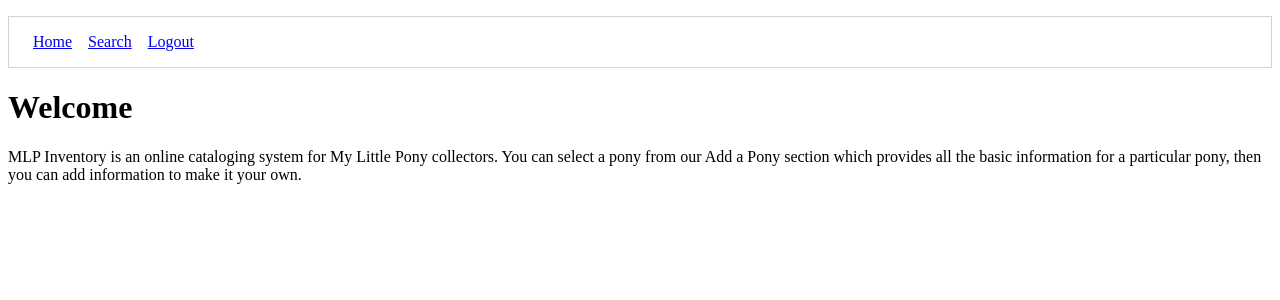
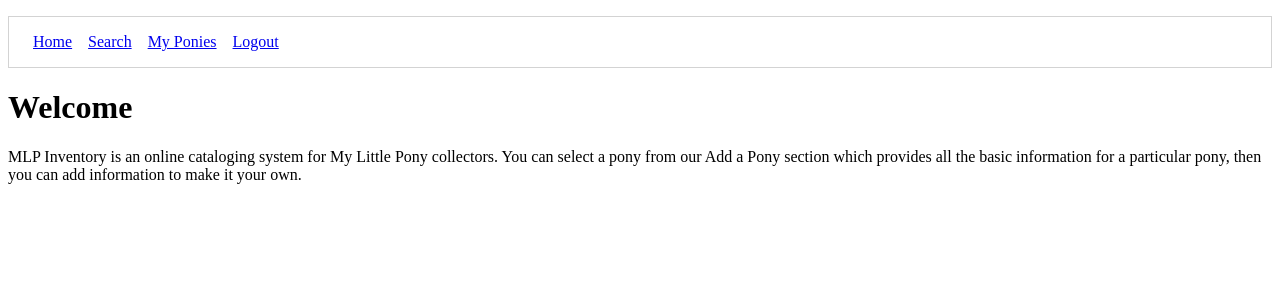
Before and after one commit to CassieBoyd/mlp-inventory, a Django app: page / in a window 1280 px wide. Shown: the top 300 px of the page. Run offline with Django 3.2, Linux system fonts and the light colour scheme; the visitor is signed in with stand-in values (Sample User, id 1); parts of the project's set-up code (start-up, migrations or seed data) failed here and were passed over.

Commit message:
Added link for My Ponies to nav bar viewable only when logged in

```diff
--- a/ponyproject/ponyapp/templates/shared/base.html
+++ b/ponyproject/ponyapp/templates/shared/base.html
@@ -26,9 +26,9 @@
         <ol class="navList">
             <li class="navList__route"><a href="{% url 'ponyapp:home' %}">Home</a></li>
             <li class="navList__route"><a href="{% url 'ponyapp:ponies' %}">Search</a></li>
-            {% comment %} <li class="navList__route"><a href="{% url 'ponyapp:my_ponies' %}">My Ponies</a></li> {% endcomment %}
 
             {% if user.is_authenticated %}
+                <li class="navList__route"><a href="{% url 'ponyapp:user_pony_list' %}">My Ponies</a></li>
                 <li class="navList__route"><a href="{% url 'ponyapp:logout' %}">Logout</a></li>
                 {% else %}
                     <li class="navList__route"><a href="{% url 'ponyapp:login' %}">Login</a></li>
```
